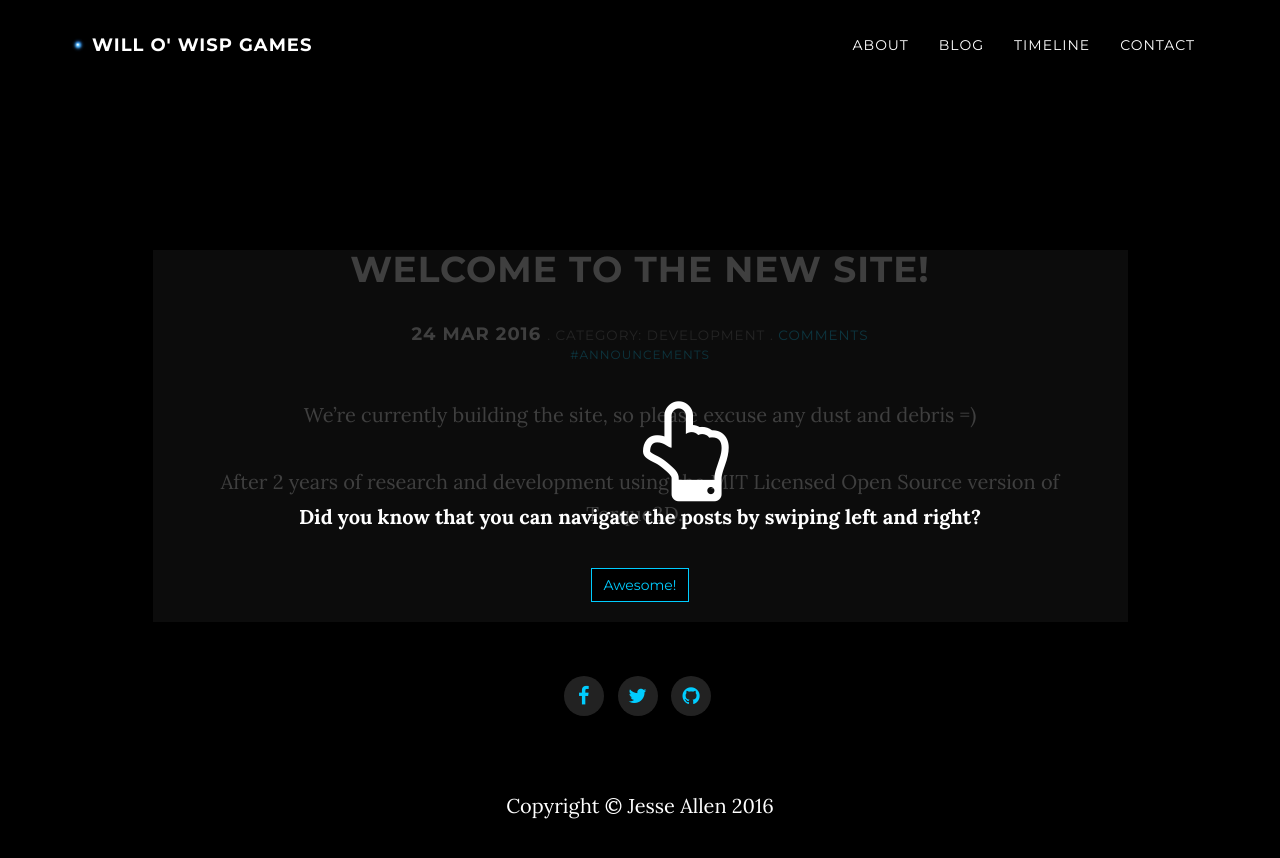
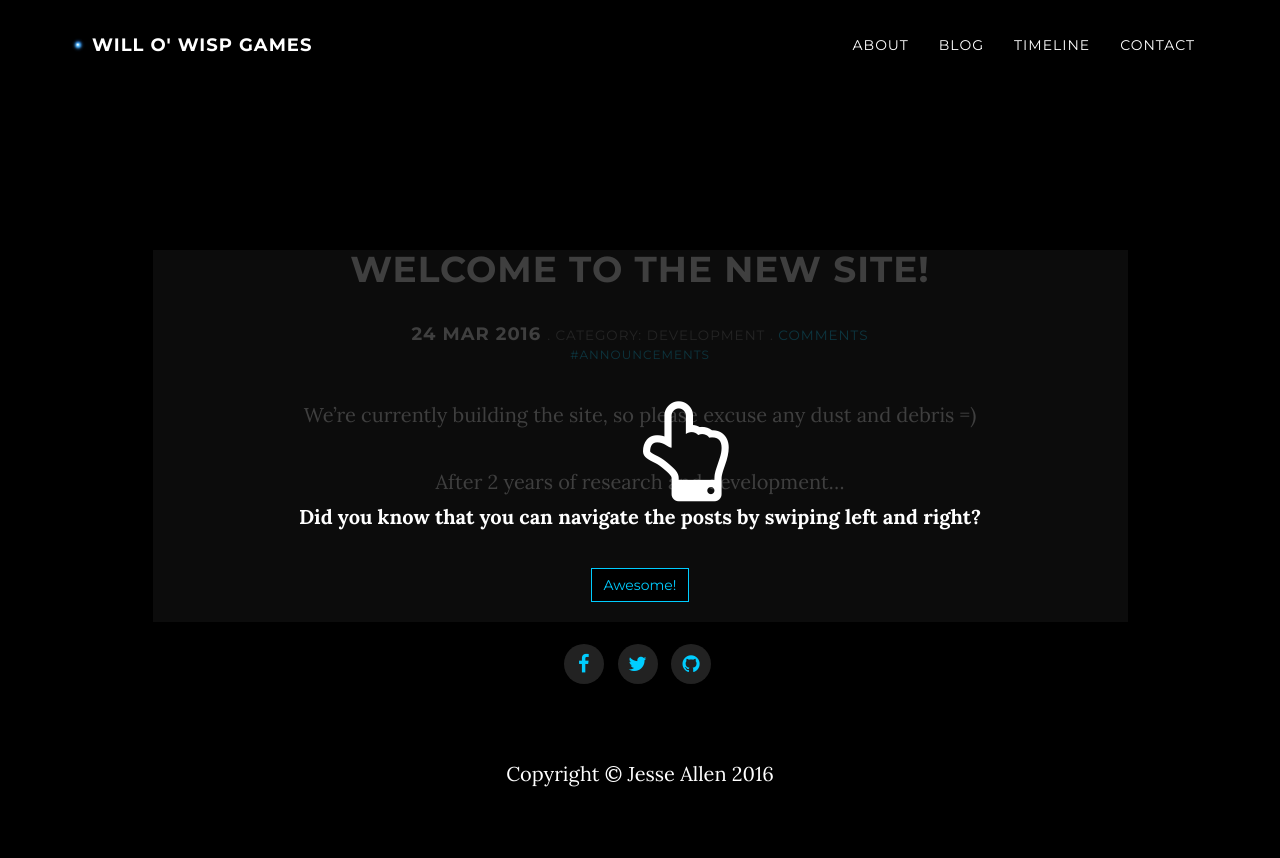
Before and after one commit to WilloWispGames/WilloWispGames.github.io, a Jekyll site: the page built from _posts/2016-03-24-welcome.md, in a window 1280 px wide and 900 px high. Shown: the top 858 px of the window. Built offline with Jekyll 4.4.1, drawn with Linux system fonts in a browser that asks for light colours; nearby versions of some CDN libraries; comment, search, counter and statistics services are not loaded; a style sheet for code colours, icons or effects is not loaded.

Commit message:
Update 2016-03-24-welcome.md

```diff
--- a/_posts/2016-03-24-welcome.md
+++ b/_posts/2016-03-24-welcome.md
@@ -8,4 +8,4 @@ tags: [ 'announcements' ]
 
 We're currently building the site, so please excuse any dust and debris =)
 
-After 2 years of research and development using the MIT Licensed Open Source version of Torque3D...
+After 2 years of research and development...
```
